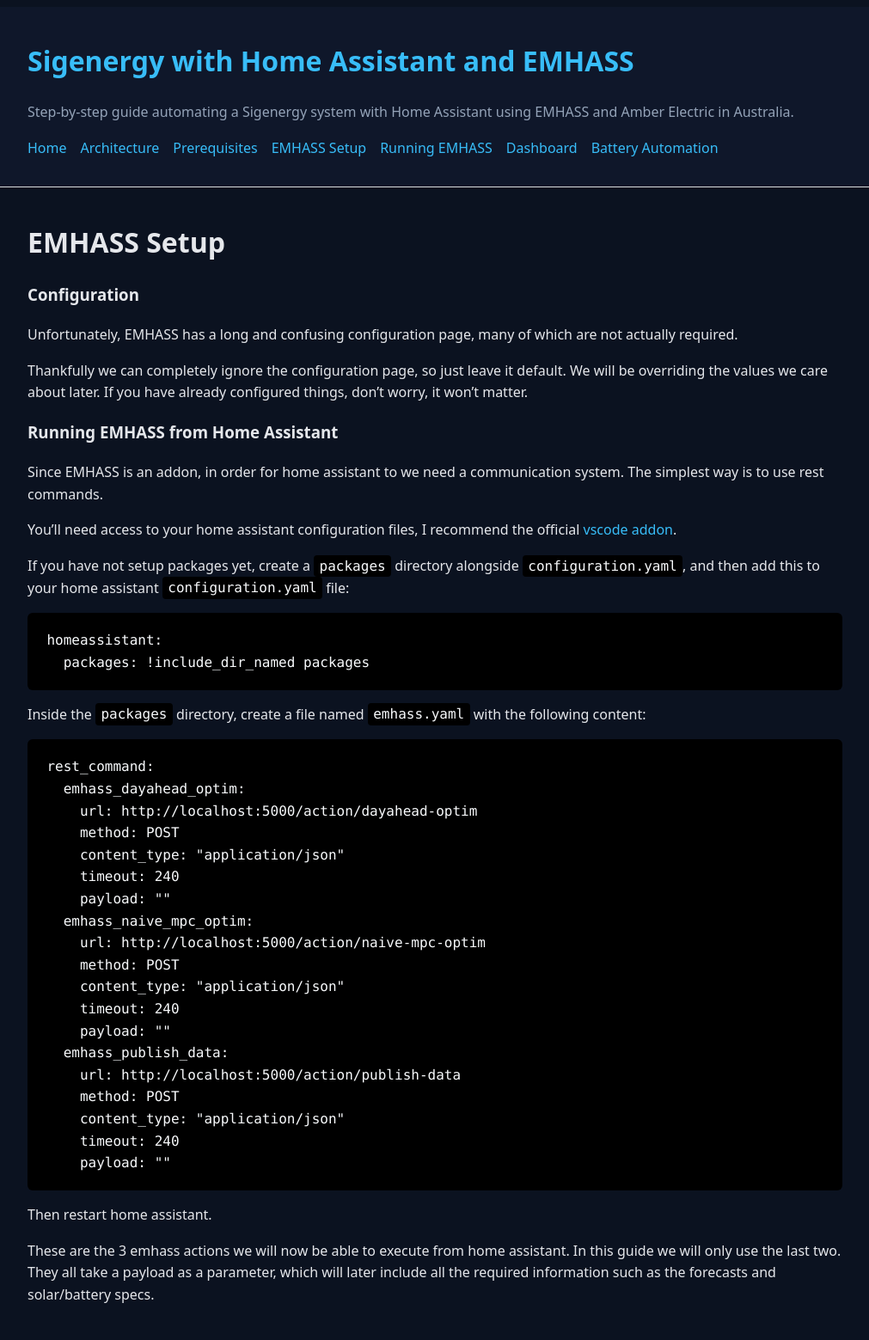
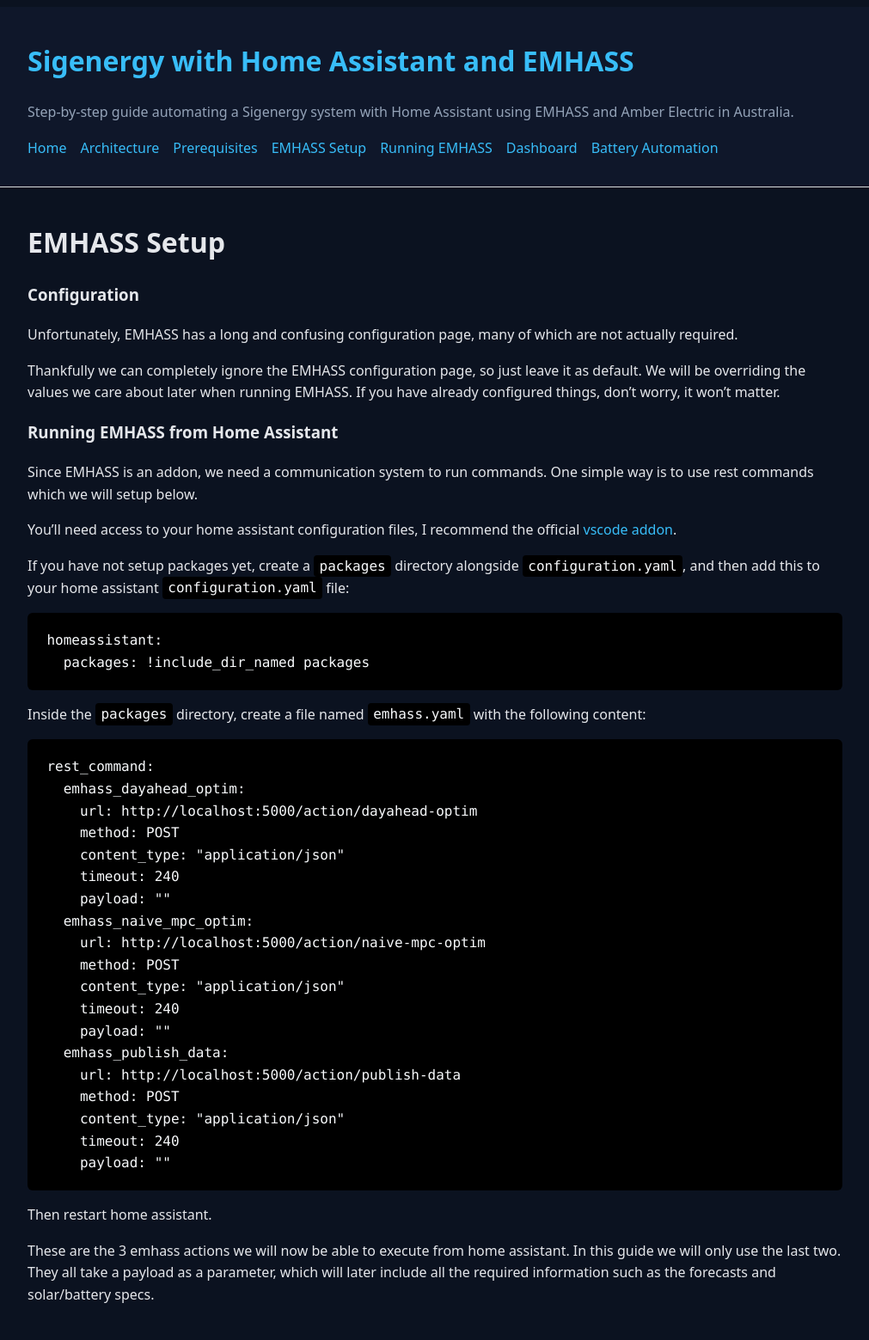
Before and after one commit to AnnableLab/annablelab.github.io, a Jekyll site: the page built from pages/setup.md, in a window 1280 px wide. Shown: the whole page at 86% size, without its empty margins (134-1145 px from the left). Built offline with Jekyll 4.4.1, drawn with Linux system fonts in a browser that asks for light colours.

Commit message:
Improve EMHASS setup content

```diff
--- a/pages/setup.md
+++ b/pages/setup.md
@@ -7,13 +7,17 @@
 
 ### Configuration
 
-Unfortunately, EMHASS has a long and confusing configuration page, many of which are not actually required.
+Unfortunately, EMHASS has a long and confusing configuration page, many of which are not actually
+required.
 
-Thankfully we can completely ignore the configuration page, so just leave it default. We will be overriding the values we care about later. If you have already configured things, don't worry, it won't matter.
+Thankfully we can completely ignore the EMHASS configuration page, so just leave it as default. We
+will be overriding the values we care about later when running EMHASS. If you have already
+configured things, don't worry, it won't matter.
 
 ### Running EMHASS from Home Assistant
 
-Since EMHASS is an addon, in order for home assistant to we need a communication system. The simplest way is to use rest commands.
+Since EMHASS is an addon, we need a communication system to run commands. One simple way is to use
+rest commands which we will setup below.
 
 You'll need access to your home assistant configuration files, I recommend the official [vscode addon](https://github.com/hassio-addons/addon-vscode).
 
```
